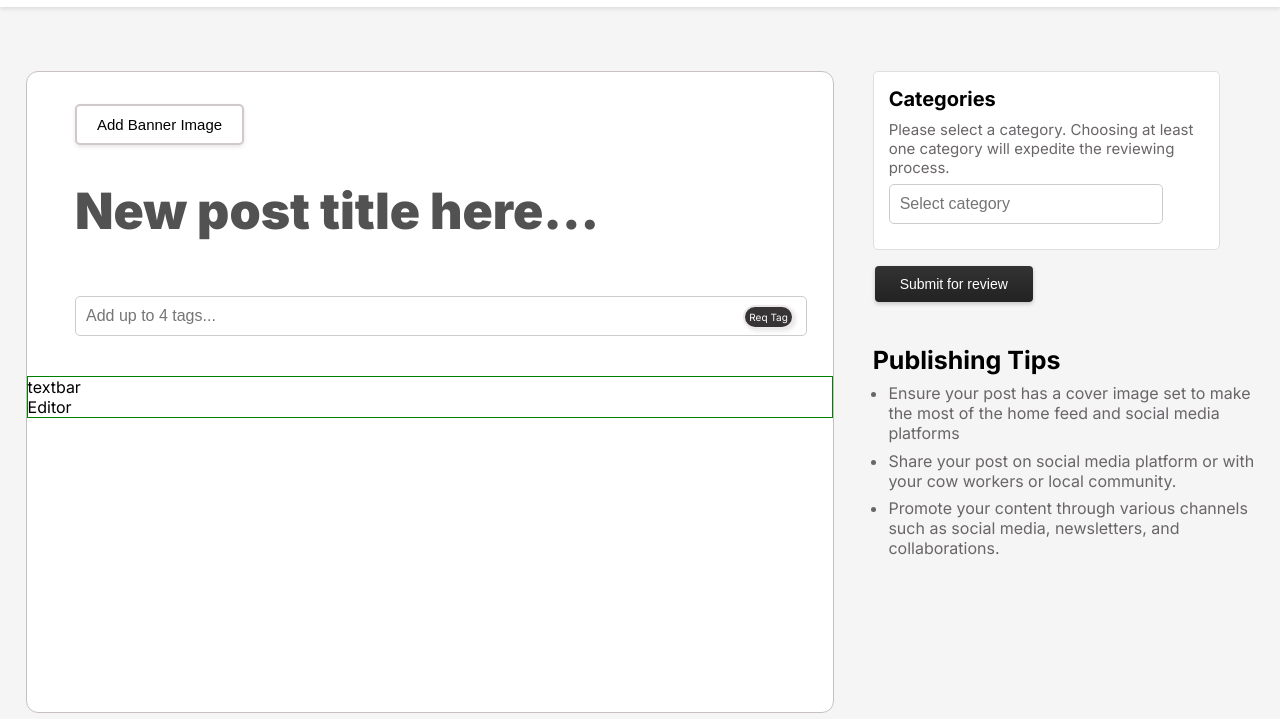
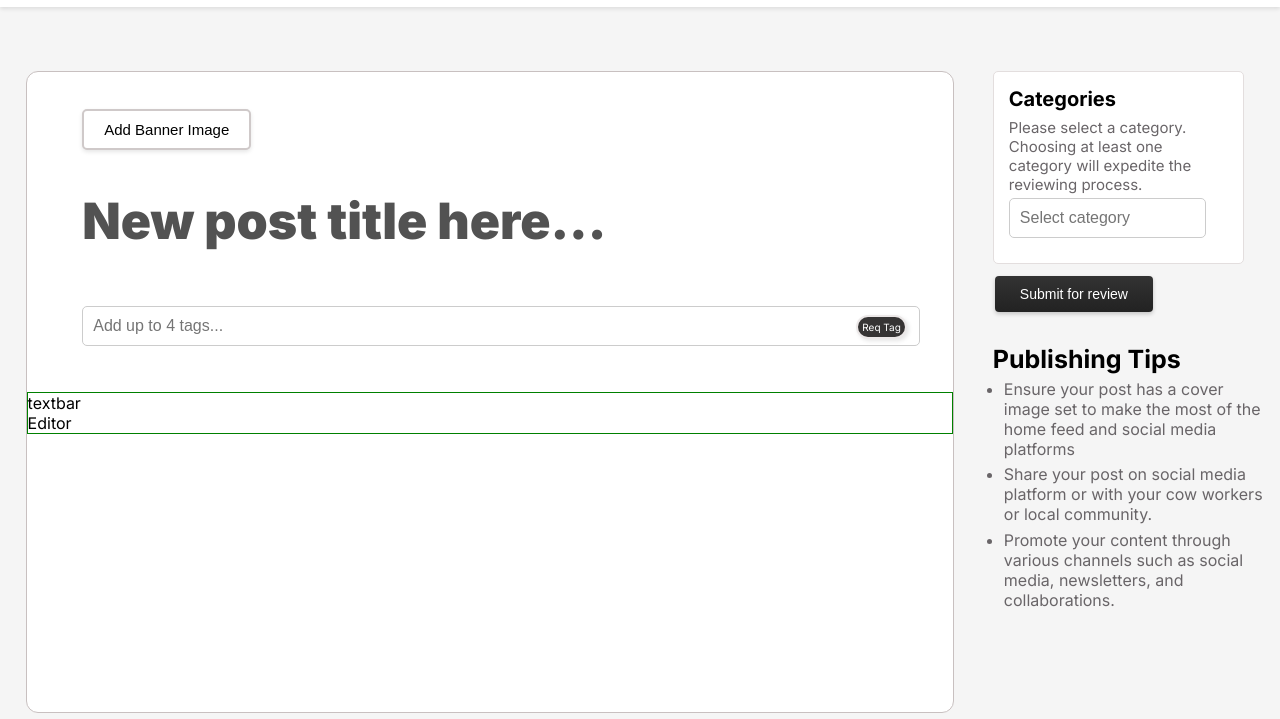
Before and after one commit to Abhisays27/Datasnap, a plain HTML site: page index.html in a window 1280 px wide. Shown: the part 81-800 px from the top of the page. Drawn offline with Linux system fonts and the light colour scheme.

Commit message:
inc width

```diff
--- a/style.css
+++ b/style.css
@@ -81,7 +81,7 @@ html{
     background-color: white !important;
     border-radius: 12px;
   margin-left: 2%;
-  width: 115vh;
+  width: 190vh;
     height: 80vh;
 
 
```
